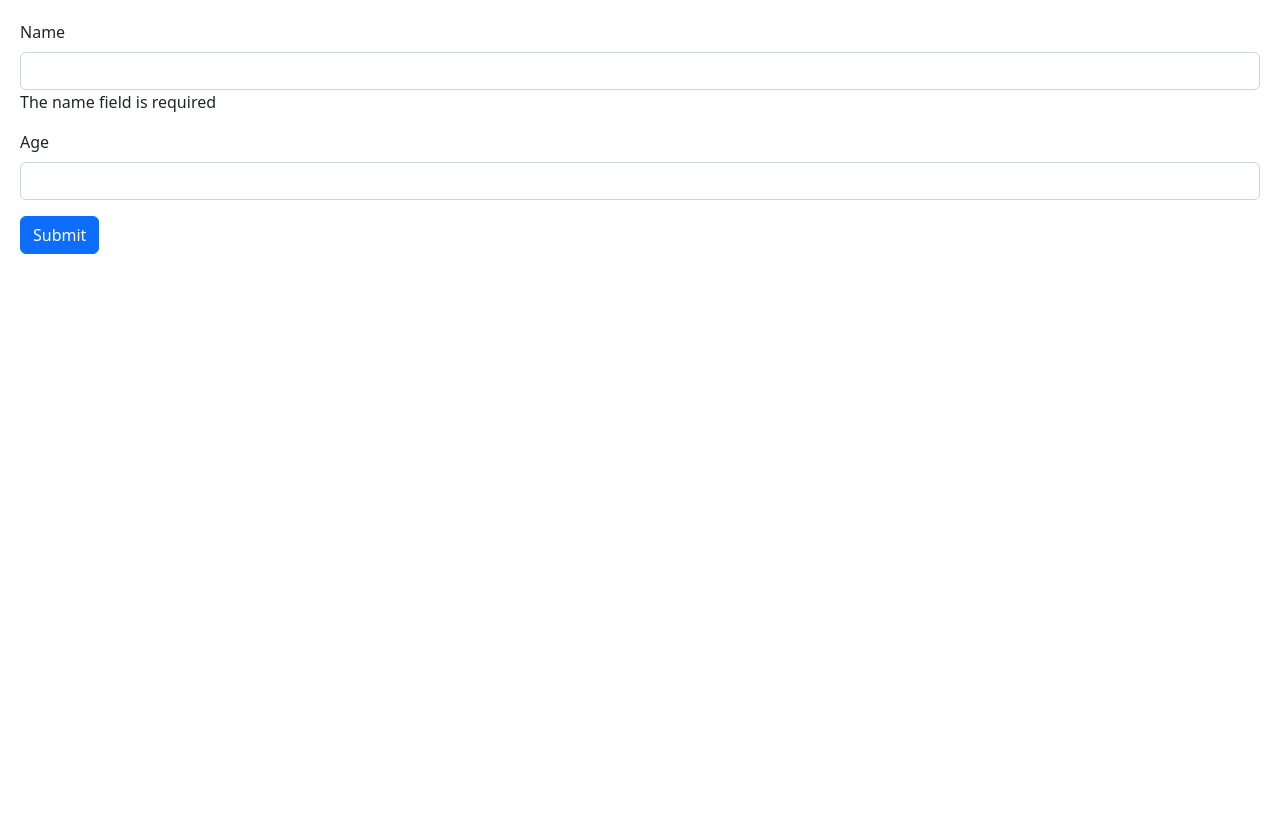
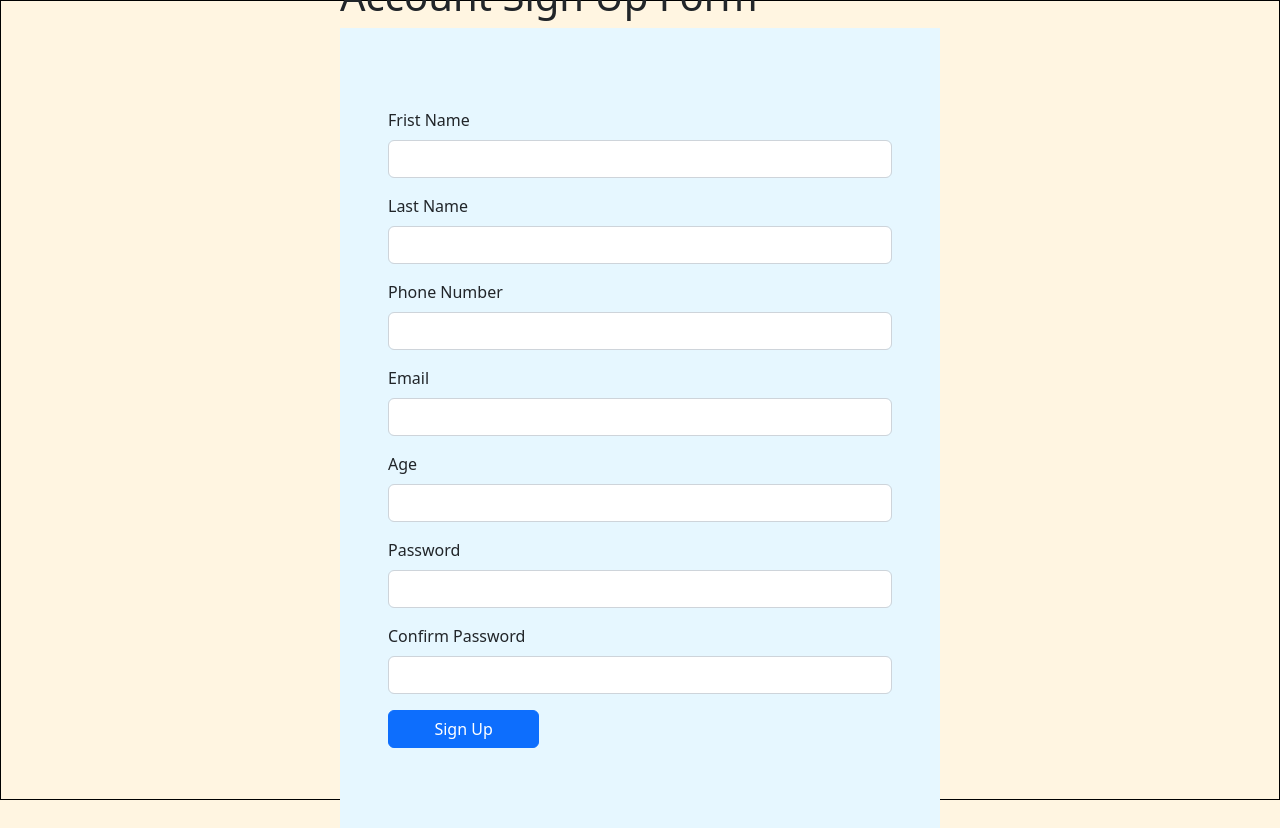
Before and after one commit to frankdev0428/react-searching-app, a React (Vite) app: page / in a window 1280 px wide. Before the commit the page ends 800 px from the top, so only its background shows below. Built offline with nearby package versions, Linux system fonts and the light colour scheme.

Commit message:
React form design

```diff
--- a/src/App.tsx
+++ b/src/App.tsx
@@ -6,6 +6,7 @@ function App() {
 
   return(
   <>
+  <h1>Account Sign Up Form</h1>
   <Form />
   </>
   )
--- a/src/components/Form.tsx
+++ b/src/components/Form.tsx
@@ -1,23 +1,51 @@
 import React, { FormEvent, useState ,formState } from 'react'
 import { useForm ,FieldValues} from "react-hook-form";
+import './form.css';
+
 const Form = () => {
    const { register,handleSubmit, formState: { errors } } = useForm();
    const onSubmit = (data: FieldValues) => console.log(data);
 
   return (
-    <form onSubmit={handleSubmit(onSubmit)}>
+    <form onSubmit={handleSubmit(onSubmit)} className='form-container'>
      <div className="mb-3">
-        <label htmlFor="name" className="form-label">Name
+        <label htmlFor="name" className="form-label">Frist Name
      </label>
      <input {...register('name',{ required: true, minLength: 3})}
       id="name" type="text" className="form-control" />
-      {<p>The name field is required</p>}
+
      </div>
+
+     <div className="mb-3">
+        <label htmlFor="name" className="form-label">Last Name
+     </label>
+     <input {...register('name',{ required: true, minLength: 3})}
+      id="name" type="text" className="form-control" />
+     </div>
+      <div className="mb-3">
+         <label htmlFor="" className="form-label">Phone Number</label>
+         <input type="number" className="form-control" />
+      </div>
+
+      <div className="mb-3">
+         <label htmlFor="" className="form-label">Email</label>
+         <input type="email" className="form-control" />
+      </div>
+
      <div className="mb-3">
         <label htmlFor="age" className="form-label">Age</label>
         <input  {...register('age')}  id="age" type="number" className="form-control" required/>
-        </div>
-        <button className="btn btn-primary" type='submit'>Submit</button>
+     </div>
+
+      <div className="mb-3">
+      <label htmlFor="" className="form-label">Password</label>
+      <input type="password" className="form-control"/>
+      </div>
+      <div className="mb-3">
+         <label htmlFor="" className="form-label">Confirm Password</label>
+         <input type="password" className="form-control" />
+      </div>
+        <button className="btn btn-primary signup-but" type='submit'>Sign Up</button>
     </form>
   )
 }
--- /dev/null
+++ b/src/components/form.css
@@ -0,0 +1,12 @@
+.form-container {
+  width: 600px;
+  padding  : 5rem 3rem;
+  background-color: #e6f7ff;
+  display: flex;
+  flex-direction: column;
+}
+.signup-but {
+    font-size : 20px;
+    padding : 0.5rem 5rem;
+    width: 30%;
+}
--- a/src/index.css
+++ b/src/index.css
@@ -1,3 +1,14 @@
+*{
+    padding : 0;
+    margin: 0;
+    box-sizing: border-box;
+}
 body {
-    padding: 20px;
+    background-color: #fff5e1;
+    display : flex;
+    justify-content: center;
+    align-items: center;
+    width: 100vw;
+    height: 100vh;
+    border: 1px solid black;
 }
```
